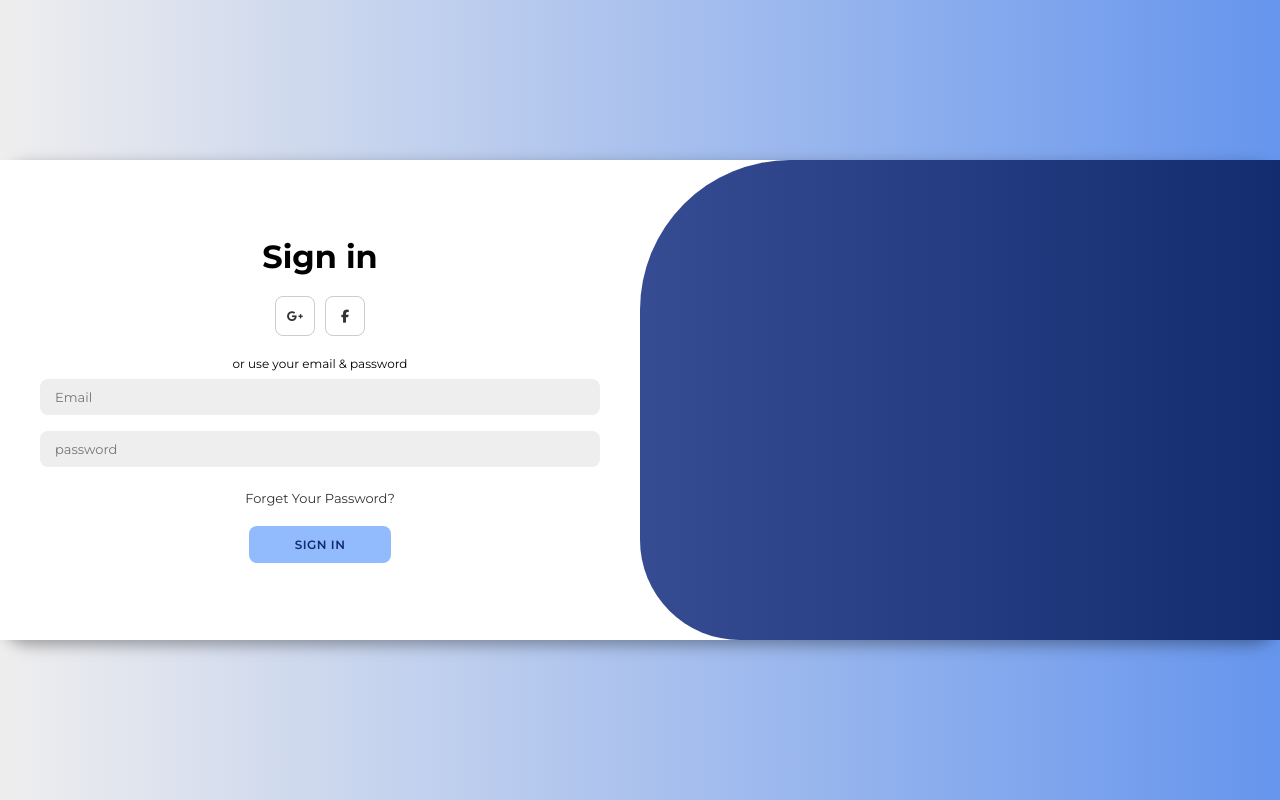
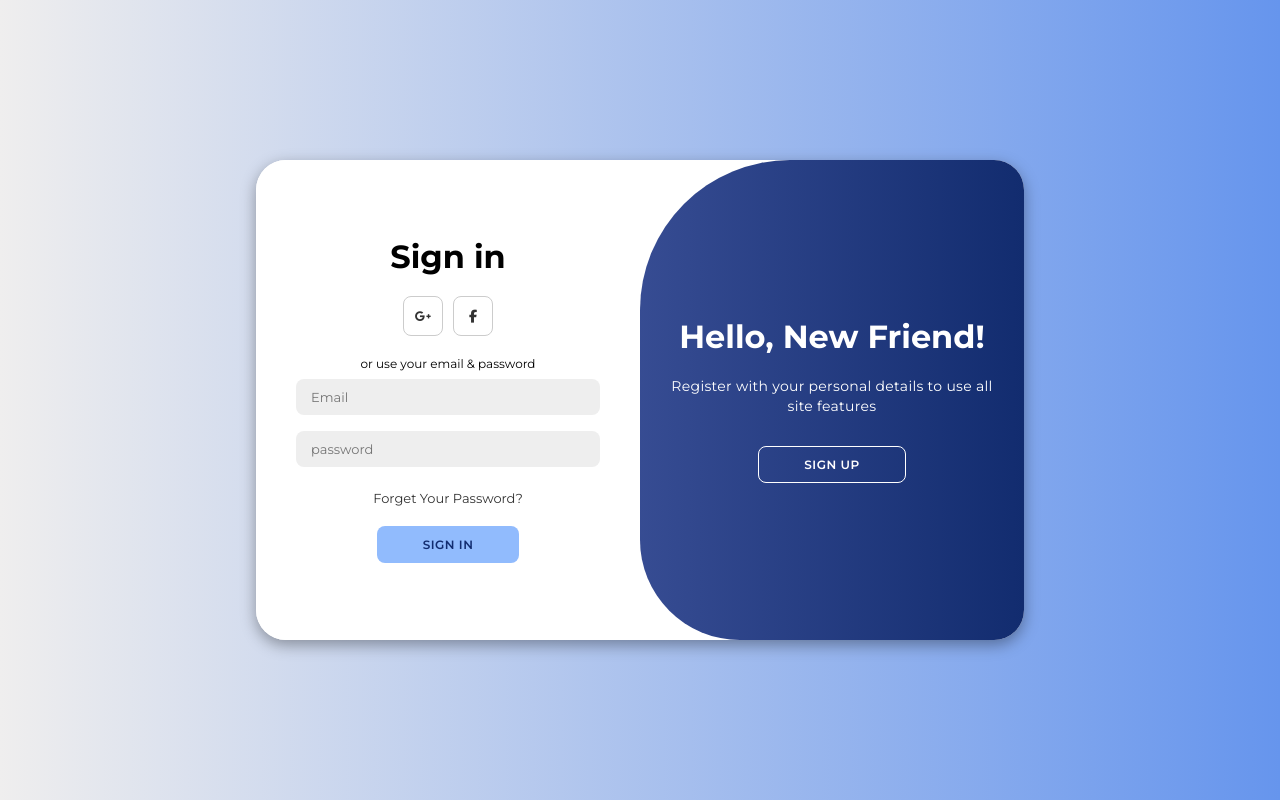
Before and after one commit to Ghayda-Saify/WebProject, a PHP site: page / in a window 1280 px wide. Run offline with PHP 8.4, Linux system fonts and the light colour scheme.

Commit message:
Done sign in$up page

```diff
--- a/SignIn&Up/loginSignUp.css
+++ b/SignIn&Up/loginSignUp.css
@@ -21,11 +21,11 @@ body{
     border-radius: 30px;
     box-shadow: 0 5px 15px 0 rgba(0, 0, 0, 0.35);
     position: relative;
-    width: 7668px;
+    width: 768px;
     max-width: 100%;
     min-height: 480px;
-    /*padding: 20px;*/
-    /*margin: 20px;*/
+    overflow: hidden;
+
 }
 .container p{
     font-size: 14px;
@@ -173,5 +173,41 @@ body{
     height: 100%;
     width: 200%;
     transform: translateX(0);
+    transition: all 0.6s ease-in-out;
 
 }
+
+.container.active .toggle{
+    transform: translateX(50%);
+}
+
+.toggle-panel{
+    position: absolute;
+    width: 50%;
+    height: 100%;
+    display: flex;
+    align-items: center;
+    justify-content: center;
+    flex-direction: column;
+    padding: 0 30px;
+    text-align: center;
+    top: 0;
+    transform: translateX(0);
+    transition: all 0.6s ease-in-out;
+}
+
+.toggle-left{
+    transform: translateX(-200%);
+}
+
+.container.active .toggle-left{
+    transform: translateX(0);
+}
+
+.toggle-right{
+    right: 0;
+    transform: translateX(0);
+}
+.container.active .toggle-right{
+    transform: translateX(200%);
+}
--- /dev/null
+++ b/SignIn&Up/script.js
@@ -0,0 +1,11 @@
+const container = document.getElementById("container");
+const registerBtn = document.getElementById("register");
+const loginBtn = document.getElementById("login");
+
+registerBtn.addEventListener("click", (e) => {
+    container.classList.add("active");
+});
+
+loginBtn.addEventListener("click", (e) => {
+    container.classList.remove("active");
+})
```
